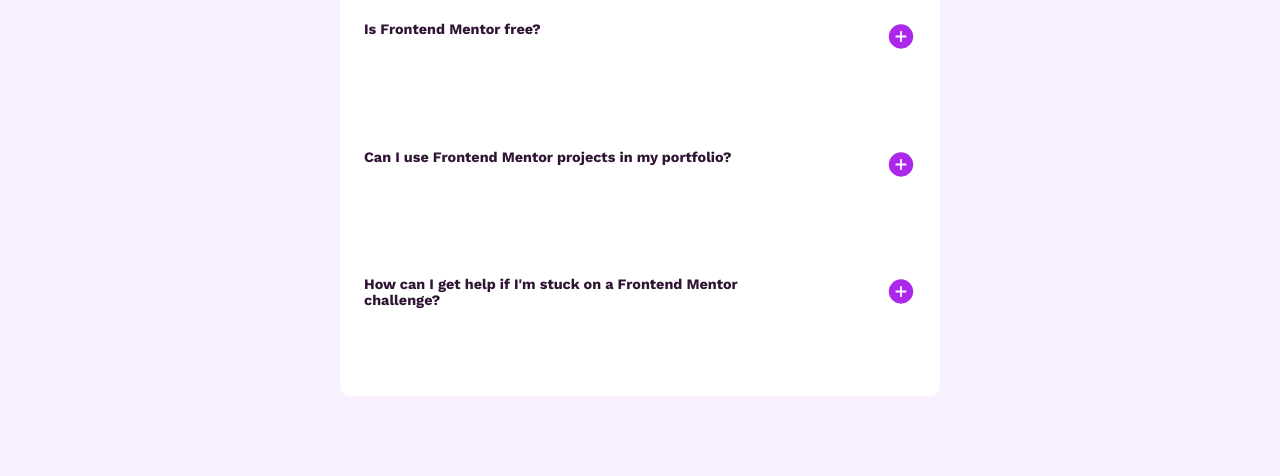
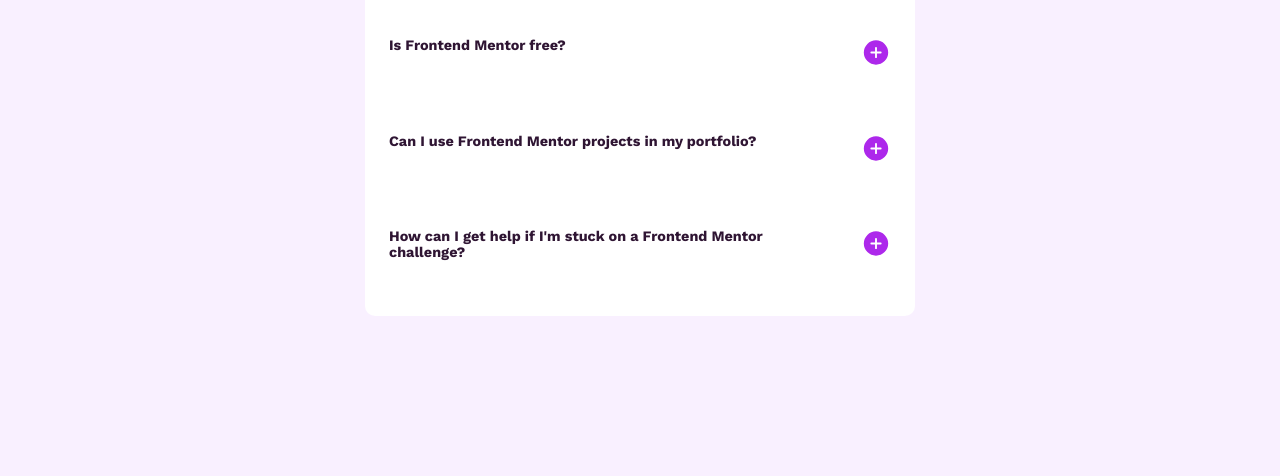
Before and after one commit to Ogshabzy23101/faq, a plain HTML site: page index.html in a window 1280 px wide. Shown: the part 324-800 px from the top of the page. Drawn offline with nearby package versions, Linux system fonts and the light colour scheme.

Commit message:
Add files via upload

```diff
--- a/styles.css
+++ b/styles.css
@@ -37,7 +37,7 @@ main {
  }
 
  .container {
-  max-width: 600px;
+  max-width: 550px;
   margin: auto;
   padding: 1rem 2rem;
  }
@@ -56,7 +56,7 @@ main {
  gap: 1.5rem;
  background-color: var(--primary);
  padding: 1rem 1.5rem;
- min-height: 80vh;
+ min-height: 60vh;
 }
 
 .tittle {
```
